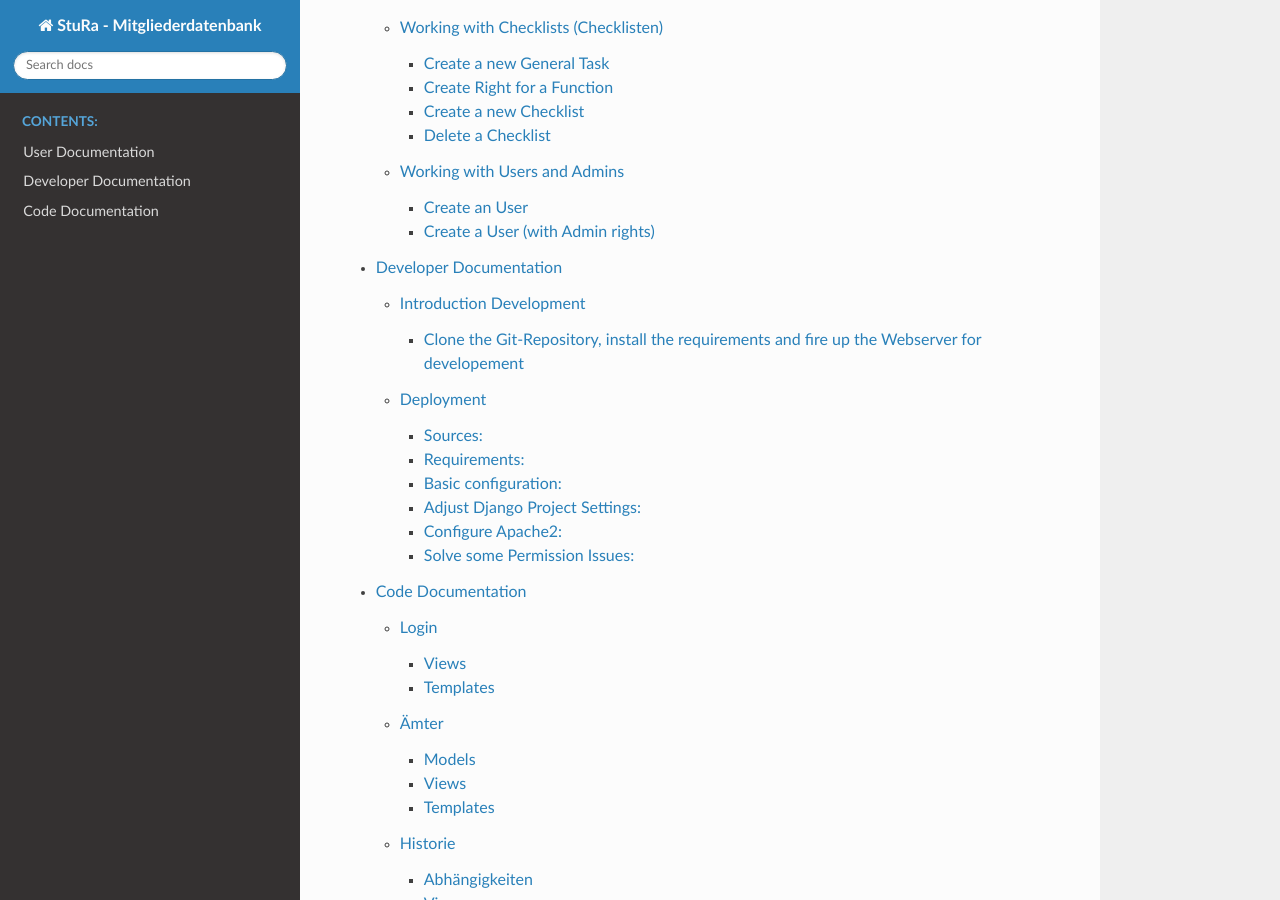
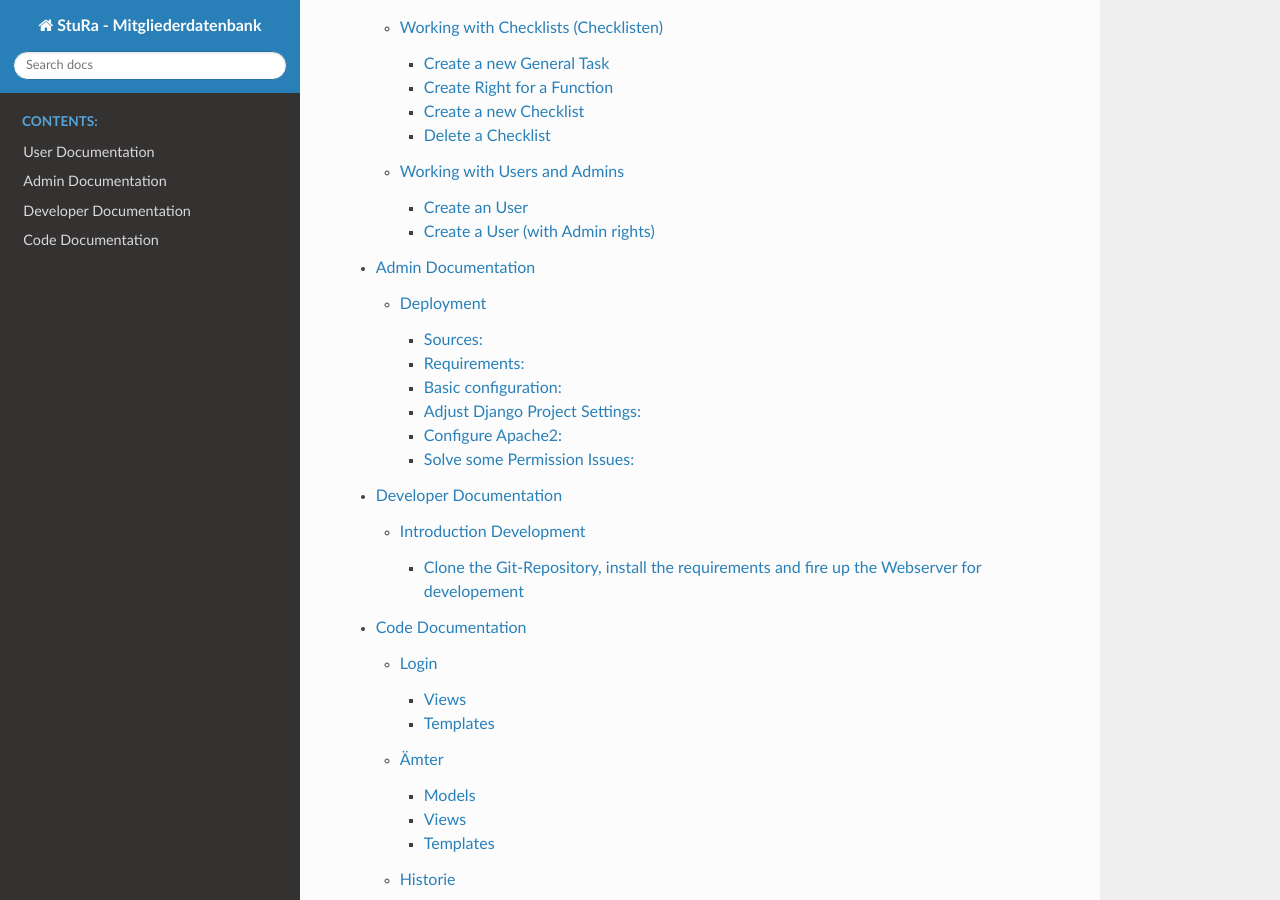
Before and after one commit to mribrgr/StuRa-Mitgliederdatenbank, a Sphinx documentation site: the page built from docs/sphinx/source/index.rst, in a window 1280 px wide and 900 px high, scrolled down 873 px. Built offline with Sphinx 7.4.7 and the Read the Docs theme 2.0.0, drawn with Linux system fonts in a browser that asks for light colours.

Commit message:
create section admin documentation

```diff
--- a/docs/sphinx/source/index.rst
+++ b/docs/sphinx/source/index.rst
@@ -20,6 +20,7 @@ Requirements:
    :caption: Contents:
 
    masterUserDoc
+   masterAdminDoc
    masterDeveloperDoc
    masterCodeDoc
 
--- /dev/null
+++ b/docs/sphinx/source/masterAdminDoc.rst
@@ -0,0 +1,4 @@
+Admin Documentation
+===================
+
+.. include:: admin/deployment.rst
--- a/docs/sphinx/source/masterDeveloperDoc.rst
+++ b/docs/sphinx/source/masterDeveloperDoc.rst
@@ -2,4 +2,3 @@ Developer Documentation
 =======================
 
 .. include:: developer/introductionDevelopement.rst
-.. include:: developer/deployment.rst
```
Also changed, not shown: docs/sphinx/source/admin/deployment.rst (renamed from docs/sphinx/source/developer/deployment.rst).
